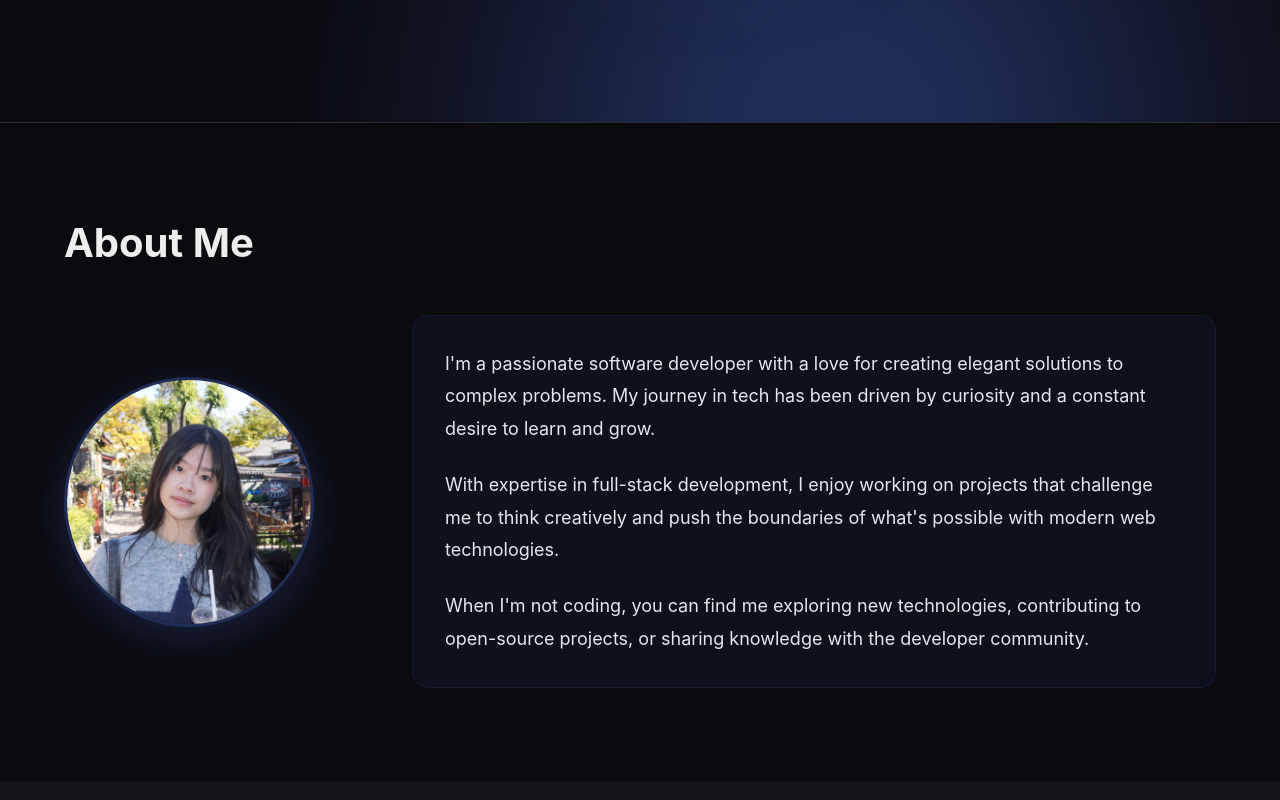
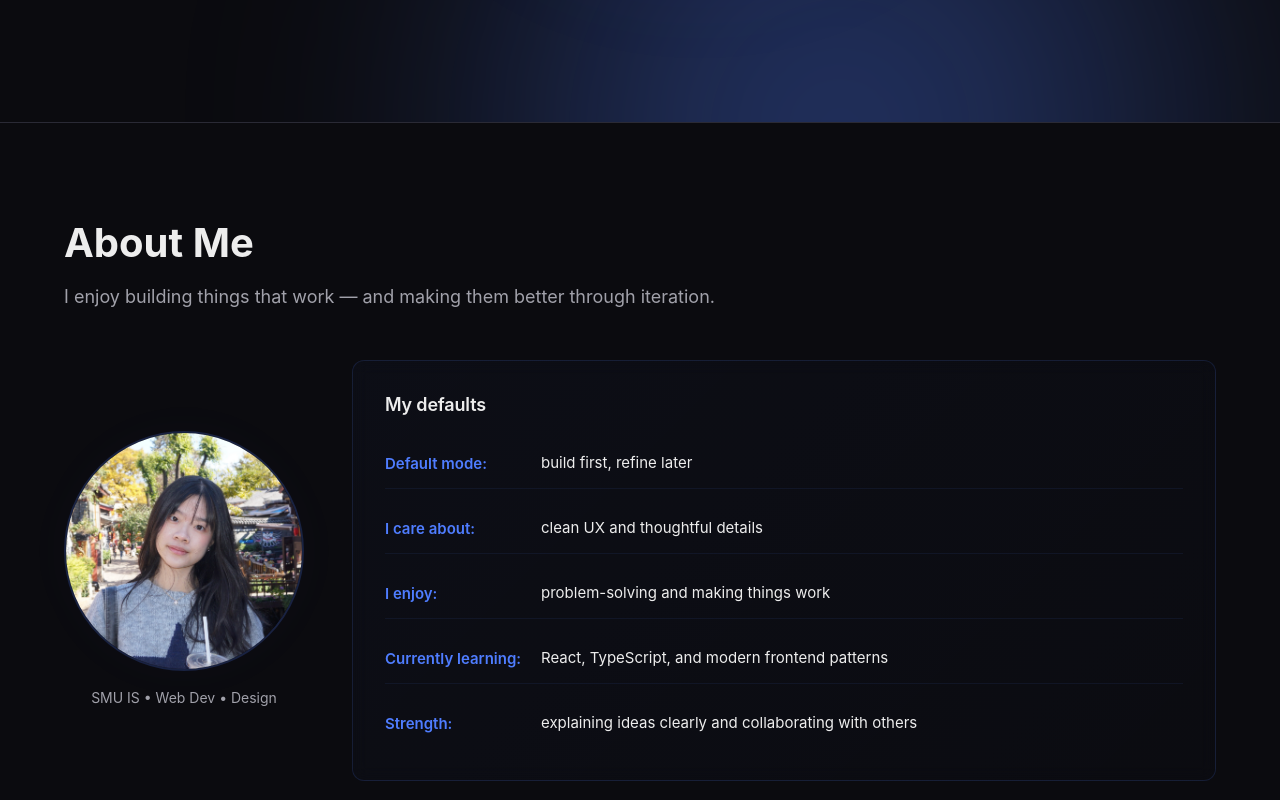
Before and after one commit to peppastanky/yubing-portfolio, a Next.js app: page / in a window 1280 px wide. Shown: the part 760-1560 px from the top of the page. Built offline with nearby package versions, Linux system fonts and the light colour scheme.

Commit message:
added about me section

```diff
--- a/src/app/page.tsx
+++ b/src/app/page.tsx
@@ -352,74 +352,64 @@ export default function HomePage() {
       </section>
 
       {/* About Me Section */}
-      <section id="about" style={{
-        backgroundColor: '#0B0B0F',
-        padding: '6rem 0',
-        borderTop: '1px solid #2A2A35'
-      }}>
-        <div style={{ maxWidth: '1200px', margin: '0 auto', padding: '0 1.5rem' }}>
+      <section id="about" className="about-section">
+        <div className="about-container">
+          {/* Header Row: Title + Hook */}
           <ScrollReveal direction="up">
-            <h2 style={{ marginBottom: '3rem' }}>About Me</h2>
+            <div className="about-header">
+              <h2>About Me</h2>
+              <p className="about-hook">
+                I enjoy building things that work — and making them better through iteration.
+              </p>
+            </div>
           </ScrollReveal>
-          <div style={{
-            display: 'grid',
-            gridTemplateColumns: '1fr',
-            gap: '3rem',
-            alignItems: 'center'
-          }} className="about-grid">
-            <ScrollReveal delay={0.2} direction="right">
-              <div style={{
-                display: 'flex',
-                justifyContent: 'center'
-              }} className="about-image">
+
+          {/* Content Row: Photo + Defaults Card */}
+          <div className="about-content">
+            {/* Left Column: Profile Photo */}
+            <div className="about-photo-column">
+              <div className="about-photo-wrapper">
+                <div className="about-photo-glow" />
                 <img
                   src="/profile.jpg"
-                  alt="Profile"
-                  style={{
-                    width: '250px',
-                    height: '250px',
-                    borderRadius: '50%',
-                    objectFit: 'cover',
-                    border: '3px solid rgba(79, 125, 255, 0.3)',
-                    boxShadow: '0 10px 40px rgba(79, 125, 255, 0.2)'
-                  }}
+                  alt="Yu Bing Lim"
+                  className="about-photo"
                 />
               </div>
-            </ScrollReveal>
-            <ScrollReveal delay={0.2} direction="left">
-              <div style={{
-                padding: '2rem',
-                backgroundColor: 'rgba(79, 125, 255, 0.05)',
-                border: '1px solid rgba(79, 125, 255, 0.1)',
-                borderRadius: '1rem',
-                backdropFilter: 'blur(10px)'
-              }}>
-                <p style={{
-                  fontSize: '1.125rem',
-                  lineHeight: '1.8',
-                  color: '#E5E7EB',
-                  marginBottom: '1.5rem'
-                }}>
-                  I'm a passionate software developer with a love for creating elegant solutions to complex problems.
-                  My journey in tech has been driven by curiosity and a constant desire to learn and grow.
-                </p>
-                <p style={{
-                  fontSize: '1.125rem',
-                  lineHeight: '1.8',
-                  color: '#E5E7EB',
-                  marginBottom: '1.5rem'
-                }}>
-                  With expertise in full-stack development, I enjoy working on projects that challenge me to think
-                  creatively and push the boundaries of what's possible with modern web technologies.
-                </p>
-                <p style={{
-                  fontSize: '1.125rem',
-                  lineHeight: '1.8',
-                  color: '#E5E7EB'
-                }}>
-                  When I'm not coding, you can find me exploring new technologies, contributing to open-source projects,
-                  or sharing knowledge with the developer community.
-                </p>
+              <div /* style={{marginLeft: '1.3rem'}} */>
+                <p className="about-caption">SMU IS • Web Dev • Design</p>
+              </div>
+            </div>
+
+            {/* Right Column: Defaults Card + Proof */}
+            <ScrollReveal delay={0.1} direction="left">
+              <div className="about-text-column">
+                <div className="defaults-card">
+                  <h3 className="defaults-title">My defaults</h3>
+                  <div className="defaults-list">
+                    <div className="defaults-item">
+                      <span className="defaults-label">Default mode:</span>
+                      <span className="defaults-value">build first, refine later</span>
+                    </div>
+                    <div className="defaults-item">
+                      <span className="defaults-label">I care about:</span>
+                      <span className="defaults-value">clean UX and thoughtful details</span>
+                    </div>
+                    <div className="defaults-item">
+                      <span className="defaults-label">I enjoy:</span>
+                      <span className="defaults-value">problem-solving and making things work</span>
+                    </div>
+                    <div className="defaults-item">
+                      <span className="defaults-label">Currently learning:</span>
+                      <span className="defaults-value">React, TypeScript, and modern frontend patterns</span>
+                    </div>
+                    <div className="defaults-item defaults-item-last">
+                      <span className="defaults-label">Strength:</span>
+                      <span className="defaults-value">explaining ideas clearly and collaborating with others</span>
+                    </div>
+                  </div>
+                </div>
+
               </div>
             </ScrollReveal>
           </div>
@@ -577,13 +567,169 @@ export default function HomePage() {
       </ParallaxSection>
 
       <style>{`
+        /* About Section */
+        .about-section {
+          background-color: #0B0B0F;
+          padding: 6rem 0;
+          border-top: 1px solid #2A2A35;
+        }
+
+        .about-container {
+          max-width: 1200px;
+          margin: 0 auto;
+          padding: 0 1.5rem;
+        }
+
+        .about-header {
+          margin-bottom: 3rem;
+        }
+
+        .about-header h2 {
+          margin-bottom: 1rem;
+        }
+
+        .about-hook {
+          font-size: 1.125rem;
+          line-height: 1.6;
+          color: #A1A1AA;
+          font-weight: 400;
+          max-width: 42rem;
+        }
+
+        .about-content {
+          display: flex;
+          flex-direction: column;
+          gap: 2rem;
+        }
+
+        .about-photo-column {
+          display: flex;
+          flex-direction: column;
+          align-items: center;
+          gap: 1rem;
+        }
+
+        .about-photo-wrapper {
+          position: relative;
+          width: fit-content;
+        }
+
+        .about-photo-glow {
+          position: absolute;
+          top: -10px;
+          left: -10px;
+          right: -10px;
+          bottom: -10px;
+          border-radius: 50%;
+          background: radial-gradient(circle, rgba(79, 125, 255, 0.12) 0%, transparent 70%);
+          filter: blur(20px);
+          z-index: 0;
+        }
+
+        .about-photo {
+          width: 200px;
+          height: 200px;
+          border-radius: 50%;
+          object-fit: cover;
+          border: 2px solid rgba(79, 125, 255, 0.2);
+          position: relative;
+          z-index: 1;
+        }
+
+        .about-caption {
+          font-size: 0.875rem;
+          color: #A1A1AA;
+          text-align: center;
+          width: 200px;
+        }
+
+        .about-text-column {
+          display: flex;
+          flex-direction: column;
+          gap: 1.5rem;
+        }
+
+        .defaults-card {
+          background: linear-gradient(135deg, rgba(79, 125, 255, 0.03) 0%, rgba(79, 125, 255, 0.01) 100%);
+          border: 1px solid rgba(79, 125, 255, 0.15);
+          border-radius: 12px;
+          padding: 2rem;
+          backdrop-filter: blur(8px);
+        }
+
+        .defaults-title {
+          font-size: 1.125rem;
+          color: #EDEDED;
+          margin-bottom: 1.5rem;
+          font-weight: 600;
+          letter-spacing: -0.01em;
+        }
+
+        .defaults-list {
+          display: flex;
+          flex-direction: column;
+          gap: 1rem;
+        }
+
+        .defaults-item {
+          display: flex;
+          gap: 1rem;
+          padding: 0.75rem 0;
+          border-bottom: 1px solid rgba(79, 125, 255, 0.08);
+        }
+
+        .defaults-item-last {
+          border-bottom: none;
+        }
+
+        .defaults-label {
+          color: #4F7DFF;
+          font-weight: 600;
+          min-width: 140px;
+          font-size: 0.9375rem;
+          flex-shrink: 0;
+        }
+
+        .defaults-value {
+          color: #EDEDED;
+          font-size: 0.9375rem;
+          line-height: 1.5;
+        }
+
+        .about-proof {
+          font-size: 0.9375rem;
+          line-height: 1.6;
+          color: #A1A1AA;
+          font-style: italic;
+        }
+
         @media (min-width: 768px) {
           .hero-section { padding: 8rem 2rem !important; }
           .hero-subtitle { font-size: 1.5rem !important; }
           .projects-section, .experience-section, .skills-section, .cta-section { padding: 6rem 0 !important; }
           .projects-grid, .experience-grid { grid-template-columns: repeat(2, 1fr) !important; }
-          .about-grid { grid-template-columns: 300px 1fr !important; }
-          .about-image { justify-content: flex-start !important; }
+
+          /* About Section Desktop Layout */
+          .about-content {
+            display: grid;
+            grid-template-columns: 240px 1fr;
+            gap: 3rem;
+            align-items: center;
+          }
+
+          .about-photo-column {
+            align-items: flex-start;
+            justify-self: center;
+          }
+
+          .about-photo {
+            width: 240px;
+            height: 240px;
+          }
+
+          .about-caption {
+            width: 240px;
+          }
         }
       `}</style>
     </div>
```
